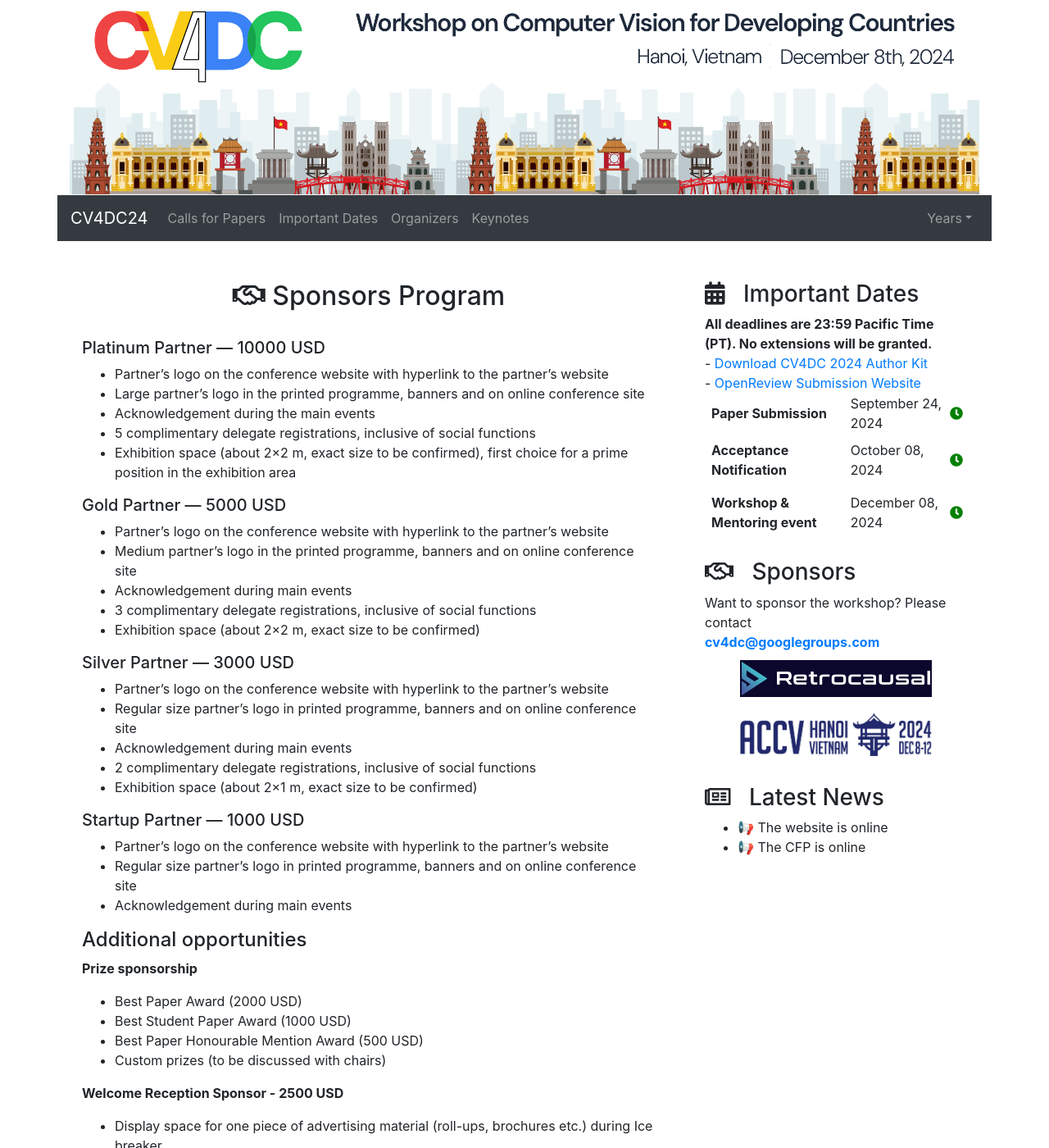
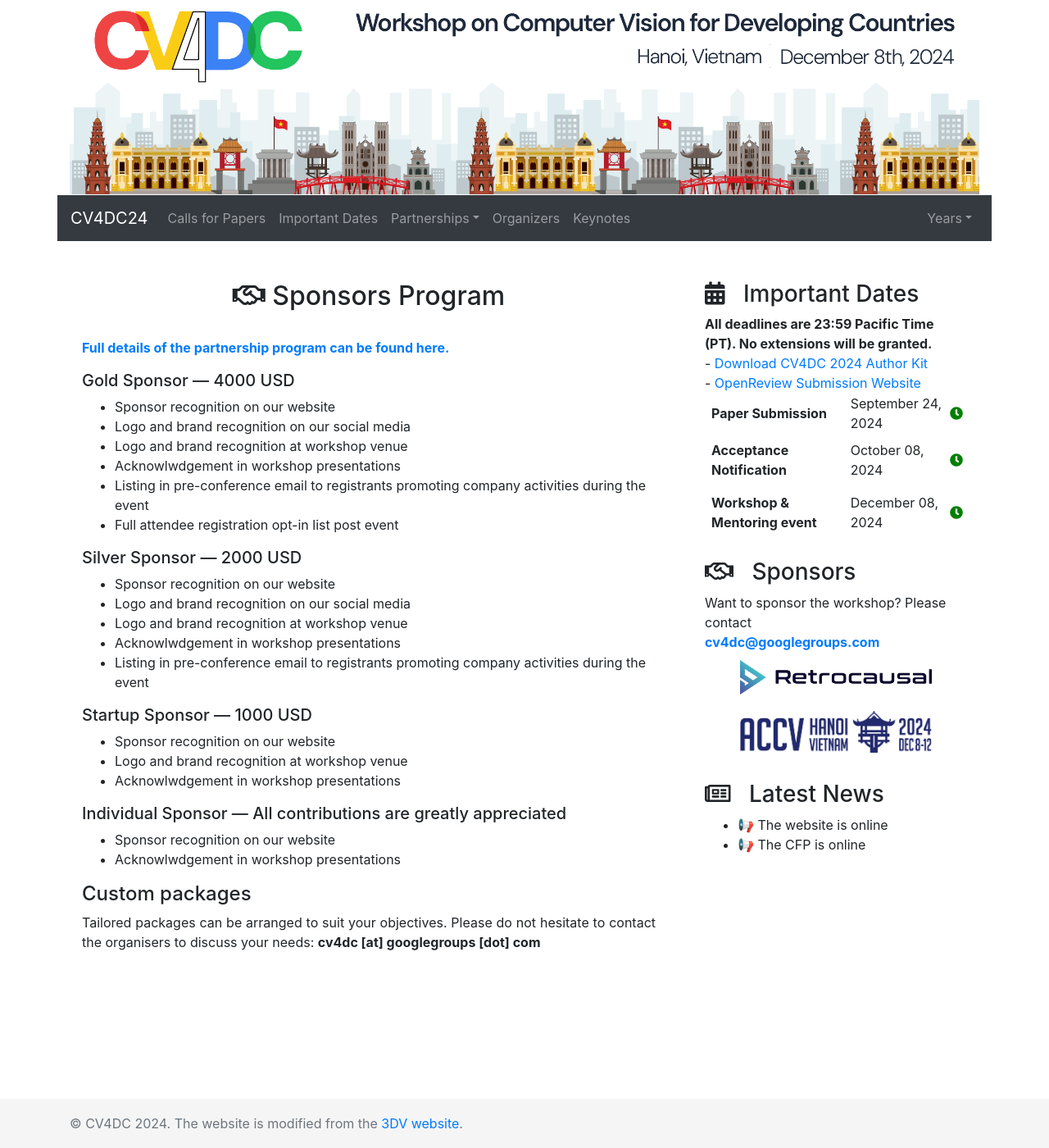
Before and after one commit to cv4dc/cv4dc.github.io, a Jekyll site: the page built from 2024/partnership.md, in a window 1280 px wide and 1400 px high. Shown: the whole window at 82% size. Built offline with Jekyll 4.4.1, drawn with Linux system fonts in a browser that asks for light colours; nearby versions of some CDN libraries; comment, search, counter and statistics services are not loaded; some of the changed text lies outside the part shown.

Commit message:
add sponsor page

```diff
--- a/2024/partnership.md
+++ b/2024/partnership.md
@@ -5,50 +5,32 @@ title: Sponsors Program
 title-logo: <i class="far fa-handshake"></i>
 ---
 
-<!-- <a href="{{site.url}}/files/2024/SponsorsCV4DC2024.pdf" target="_blank">**Full details of the partnership program can be found here.**</a>  -->
+<a href="{{site.url}}/files/2024/SponsorsCV4DC2024.pdf" target="_blank">**Full details of the partnership program can be found here.**</a>
 
-##### Platinum Partner — 10000 USD
-- Partner’s logo on the conference website with hyperlink to the partner’s website
-- Large partner’s logo in the printed programme, banners and on online conference site
-- Acknowledgement during the main events
-- 5 complimentary delegate registrations, inclusive of social functions
-- Exhibition space (about 2×2 m, exact size to be confirmed), first choice for a prime position in the exhibition area
+##### Gold Sponsor — 4000 USD
+- Sponsor recognition on our website
+- Logo and brand recognition on our social media
+- Logo and brand recognition at workshop venue
+- Acknowlwdgement in workshop presentations
+- Listing in pre-conference email to registrants promoting company activities during the event
+- Full attendee registration opt-in list post event
 
-##### Gold Partner — 5000 USD
+##### Silver Sponsor — 2000 USD
+- Sponsor recognition on our website
+- Logo and brand recognition on our social media
+- Logo and brand recognition at workshop venue
+- Acknowlwdgement in workshop presentations
+- Listing in pre-conference email to registrants promoting company activities during the event
 
-- Partner’s logo on the conference website with hyperlink to the partner’s website
-- Medium partner’s logo in the printed programme, banners and on online conference site
-- Acknowledgement during main events
-- 3 complimentary delegate registrations, inclusive of social functions
-- Exhibition space (about 2×2 m, exact size to be confirmed)
+##### Startup Sponsor — 1000 USD
+- Sponsor recognition on our website
+- Logo and brand recognition at workshop venue
+- Acknowlwdgement in workshop presentations
 
-##### Silver Partner — 3000 USD
-- Partner’s logo on the conference website with hyperlink to the partner’s website
-- Regular size partner’s logo in printed programme, banners and on online conference site
-- Acknowledgement during main events
-- 2 complimentary delegate registrations, inclusive of social functions
-- Exhibition space (about 2×1 m, exact size to be confirmed)
+##### Individual Sponsor — All contributions are greatly appreciated
+- Sponsor recognition on our website
+- Acknowlwdgement in workshop presentations
 
-##### Startup Partner — 1000 USD
-- Partner’s logo on the conference website with hyperlink to the partner’s website
-- Regular size partner’s logo in printed programme, banners and on online conference site
-- Acknowledgement during main events
-
-#### Additional opportunities
-**Prize sponsorship**
-- Best Paper Award (2000 USD)
-- Best Student Paper Award (1000 USD)
-- Best Paper Honourable Mention Award (500 USD)
-- Custom prizes (to be discussed with chairs)
-
-**Welcome Reception Sponsor - 2500 USD**
-- Display space for one piece of advertising material (roll-ups, brochures etc.) during Ice breaker
-- Prominent display of the logo during the reception
-
-**Coffee Break Sponsor - 1000 USD**
-- Display space for one piece of advertising material (folder, brochures etc.) during a coffee break of your choice
-- Prominent display of the logo during the break
-
-**Custom packages** <br>
+####  Custom packages
 Tailored packages can be arranged to suit your objectives.
 Please do not hesitate to contact the organisers to discuss your needs: **cv4dc [at] googlegroups [dot] com**
--- a/_data/navigation.yml
+++ b/_data/navigation.yml
@@ -59,8 +59,12 @@
  - title: Important Dates
    url: dates
 
-#  - title: Sponsors
-#    url: partnership
+ - title: Partnerships
+   nested:
+   - title: Partnership Program
+     url: partnership
+   - title: Sponsors
+     url: sponsors
 
  - title: Organizers
    url: people
--- a/_data/sponsors.yml
+++ b/_data/sponsors.yml
@@ -1,6 +1,6 @@
 2024:
  - section:
-   name: Platinum Partners
+   name: Startup Sponsor
    company:
     - name: Retrocausal AI
       logo: img/2024/sponsors/retrocausal_ai.png
```
Also changed, not shown: img/2024/sponsors/retrocausal_ai.png, 1 other file.
